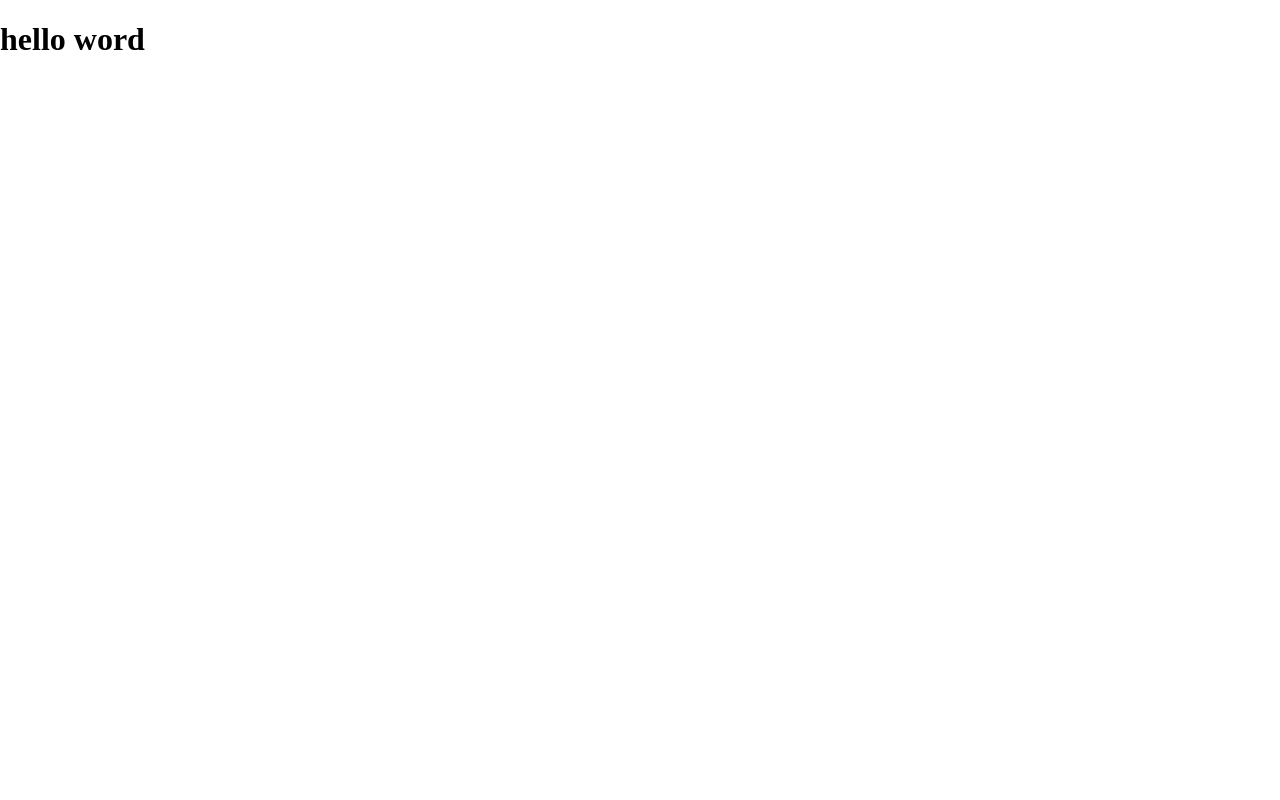
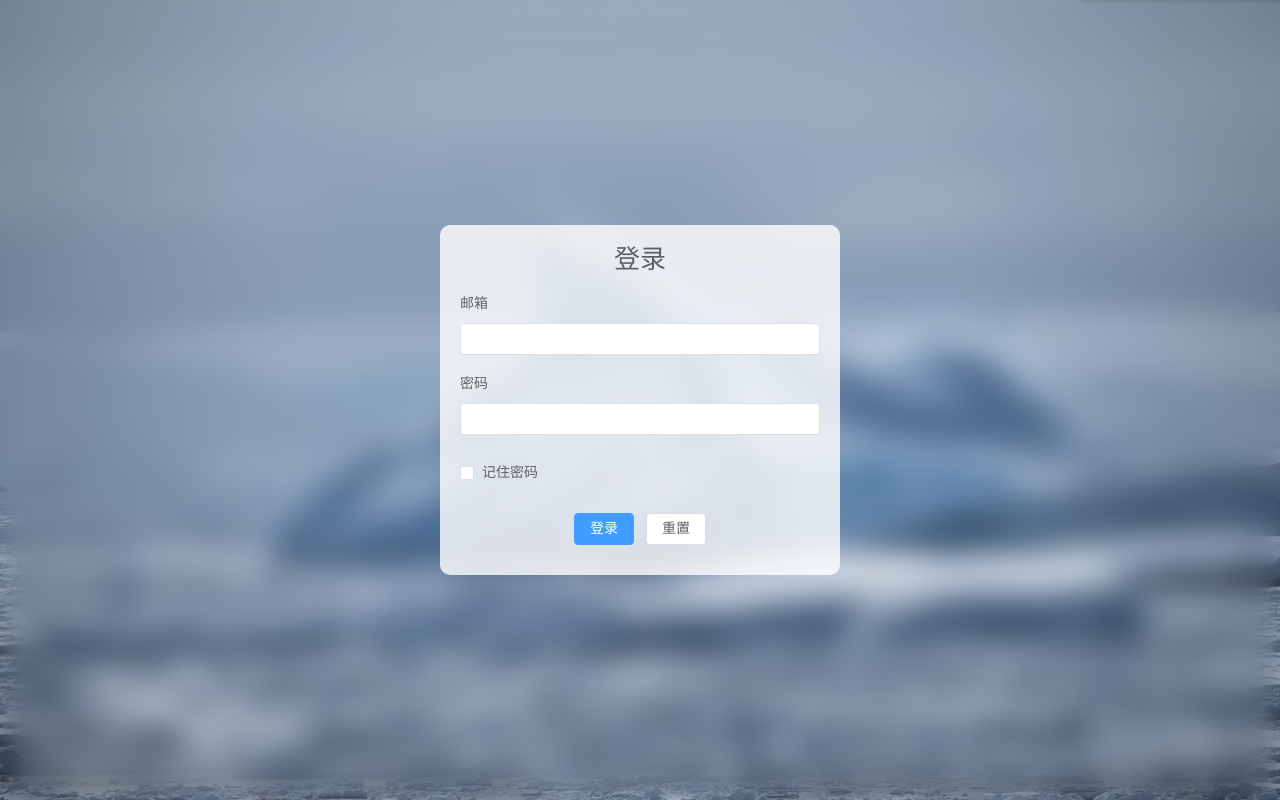
Before and after one commit to woshinibaba-hue/management, a Vue app: page /#/login in a window 1280 px wide. Before the commit this address had no page. Built offline with nearby package versions, Linux system fonts and the light colour scheme.

Commit message:
feat(login): 完成了登录页面搭建

```diff
--- a/src/App.vue
+++ b/src/App.vue
@@ -1,5 +1,4 @@
 <template>
-  <h1>hello word</h1>
   <router-view />
 </template>
 
--- /dev/null
+++ b/src/assets/css/base.less
@@ -0,0 +1,13 @@
+* {
+  padding: 0;
+  margin: 0;
+  box-sizing: border-box;
+}
+
+html,
+body,
+#app {
+  width: 100%;
+  height: 100%;
+  overflow: hidden;
+}
--- a/src/main.ts
+++ b/src/main.ts
@@ -6,6 +6,7 @@ import './server'
 
 // 重置css样式
 import 'normalize.css'
+import '@/assets/css/base.less'
 
 import 'element-plus/theme-chalk/index.css'
 
--- a/src/router/index.ts
+++ b/src/router/index.ts
@@ -1,6 +1,16 @@
 import { createRouter, createWebHashHistory, RouteRecordRaw } from 'vue-router'
 
-const routes: Array<RouteRecordRaw> = []
+const routes: Array<RouteRecordRaw> = [
+  {
+    path: '/',
+    redirect: 'login'
+  },
+  {
+    path: '/login',
+    name: 'login',
+    component: () => import('@/views/login/login.vue')
+  }
+]
 
 const router = createRouter({
   history: createWebHashHistory(),
--- /dev/null
+++ b/src/views/login/components/index.ts
@@ -0,0 +1,3 @@
+import LoginInterface from './login-interface.vue'
+
+export { LoginInterface }
--- /dev/null
+++ b/src/views/login/components/login-interface.vue
@@ -0,0 +1,63 @@
+<template>
+  <div class="login-interface">
+    <p class="title">登录</p>
+    <el-form ref="ruleFormRef" label-width="80px" label-position="top">
+      <el-form-item label="邮箱">
+        <el-input v-model="formData.email" clearable />
+      </el-form-item>
+      <el-form-item label="密码">
+        <el-input
+          v-model="formData.password"
+          type="password"
+          show-password
+          clearable
+        />
+      </el-form-item>
+      <el-form-item>
+        <el-checkbox label="记住密码" size="large" />
+      </el-form-item>
+      <el-form-item class="btns">
+        <el-button type="primary">登录</el-button>
+        <el-button>重置</el-button>
+      </el-form-item>
+    </el-form>
+  </div>
+</template>
+
+<script setup lang="ts">
+import { FormInstance } from 'element-plus'
+import { reactive, ref } from 'vue'
+const ruleFormRef = ref<FormInstance>()
+
+const formData = reactive({
+  email: '',
+  password: ''
+})
+</script>
+
+<style scoped lang="less">
+.login-interface {
+  width: 400px;
+  height: 350px;
+
+  padding: 20px;
+  border-radius: 10px;
+  background-color: rgba(255, 255, 255, 0.8);
+
+  .title {
+    color: rgba(0, 0, 0, 0.6);
+    font-size: 26px;
+    text-align: center;
+    margin-bottom: 18px;
+  }
+
+  .btns {
+    width: 100%;
+    margin-top: 20px;
+
+    :deep(.el-form-item__content) {
+      justify-content: center;
+    }
+  }
+}
+</style>
--- /dev/null
+++ b/src/views/login/login.vue
@@ -0,0 +1,40 @@
+<template>
+  <div class="login">
+    <LoginInterface class="interface" />
+  </div>
+</template>
+
+<script setup lang="ts">
+import { LoginInterface } from './components'
+</script>
+
+<style lang="less" scoped>
+.login {
+  position: relative;
+
+  width: 100%;
+  height: 100%;
+
+  overflow: hidden;
+
+  background: url(~@/assets/images/login-bg.jpg) no-repeat center;
+  background-size: cover;
+
+  &::after {
+    content: '';
+
+    position: absolute;
+    width: 100%;
+    height: 100%;
+    backdrop-filter: blur(15px);
+  }
+
+  .interface {
+    position: absolute;
+    z-index: 2;
+    top: 50%;
+    left: 50%;
+    transform: translate(-50%, -50%);
+  }
+}
+</style>
```
Also changed, not shown: auto-imports.d.ts (added, +19 -0 lines), components.d.ts (+14 -0 lines), src/assets/images/login-bg.jpg (added), src/assets/images/logo.png (renamed from src/assets/logo.png).
